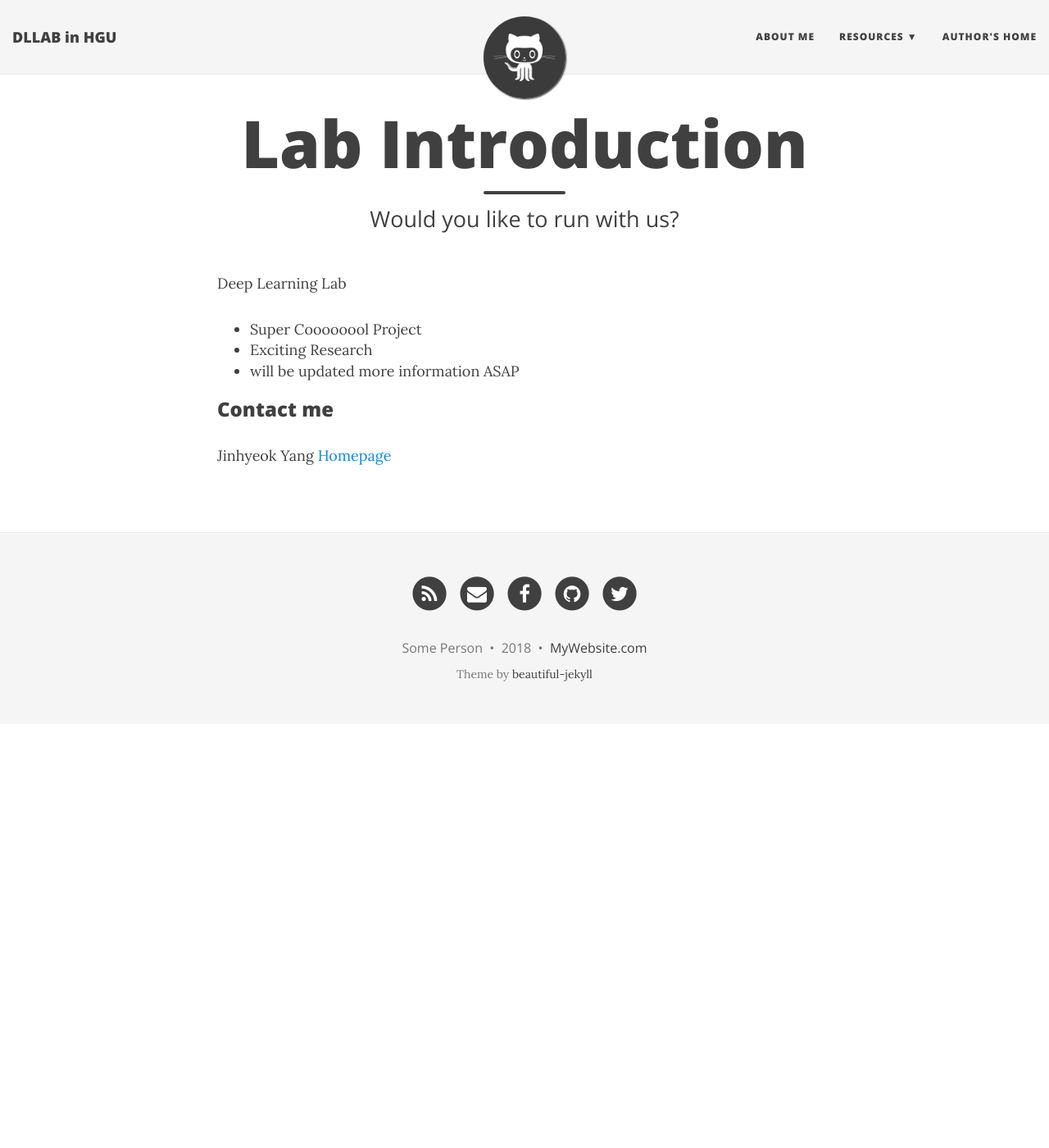
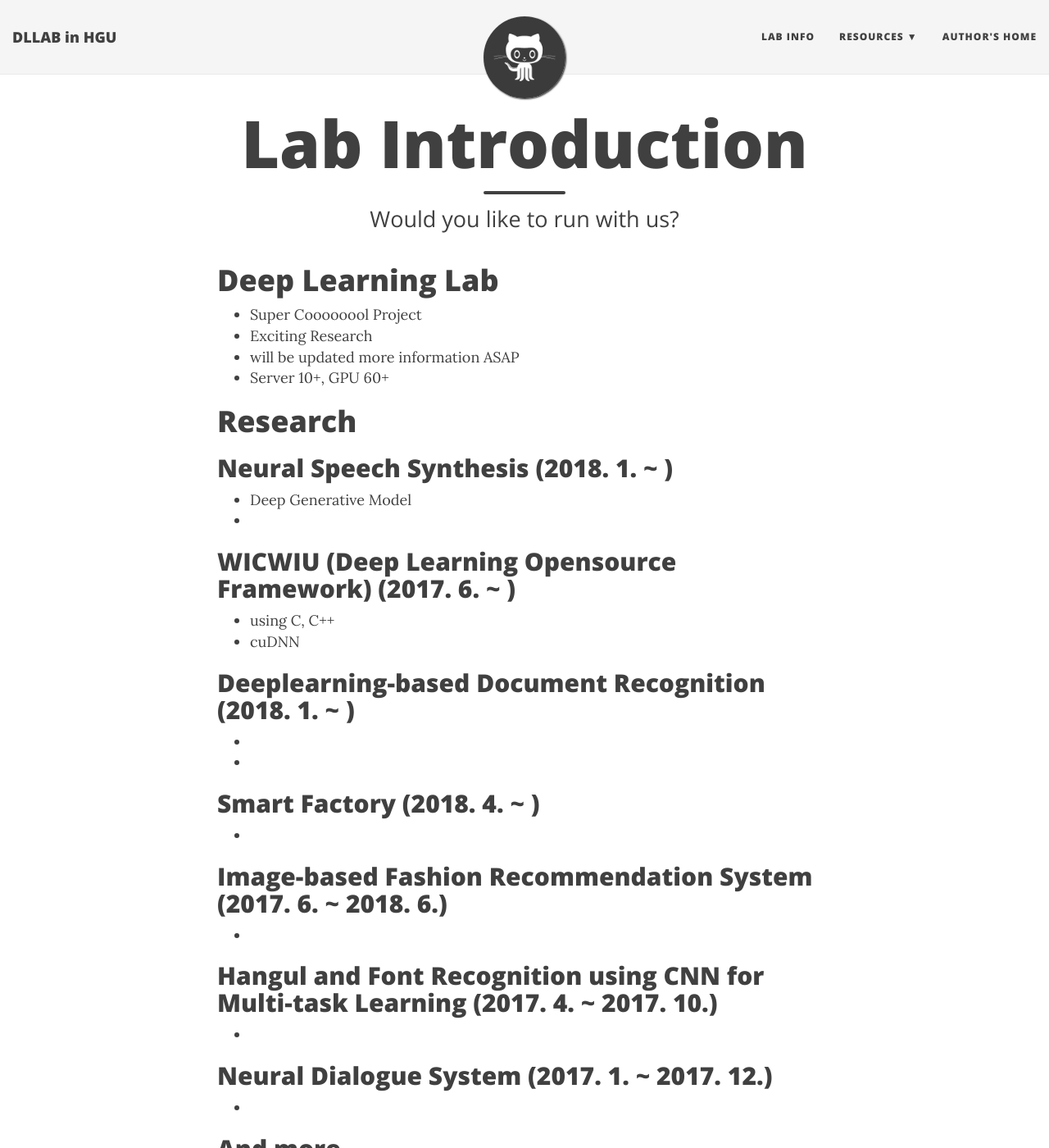
Before and after one commit to deephandong/deephandong.github.io, a Jekyll site: the page built from aboutme.md, in a window 1280 px wide and 1400 px high. Shown: the whole window at 82% size. Built offline with Jekyll 4.4.1, drawn with Linux system fonts in a browser that asks for light colours; nearby versions of some CDN libraries; some of the changed text lies outside the part shown.

Commit message:
added lab info

```diff
--- a/_config.yml
+++ b/_config.yml
@@ -17,18 +17,18 @@ baseurl: ""
 title: DLLAB in HGU
 
 # Short description of your site
-description: A virtual proof that name is awesome!
+description: awesome!
 
 # --- Navigation bar options --- #
 
 # List of links in the navigation bar
 navbar-links:
-  About Me: "aboutme"
+  Lab INFO: "aboutme"
   Resources:
+    - GitHub Pages: "https://deephandong.github.com/"
     - Beautiful Jekyll: "http://deanattali.com/beautiful-jekyll/"
     - Learn markdown: "http://www.markdowntutorial.com/"
-    - GitHub Pages: "https://pages.github.com/"
-  Author's home: "http://deanattali.com"
+  Author's home: "http://yangyangii.github.io"
 
 # Image to show in the navigation bar - image must be a square (width = height)
 # Remove this parameter if you don't want an image in the navbar
@@ -64,7 +64,7 @@ footer-link-col: "#404040"
 # Change all these values or delete the ones you don't want.
 # Important: you must keep the "name" parameter, everything else you can remove
 author:
-  name: Some Person
+  name: Yangyangii
 
 # Select your active Social Network Links.
 # Uncomment the links you want to show in the footer and add your information to each link.
@@ -72,7 +72,7 @@ author:
 # If you want to add a new link that isn't here, you'll need to also edit the file _data/SocialNetworks.yml
 social-network-links:
   rss: true
-  email: "someone@example.com"
+  email: "jhyang@handong.edu"
   facebook: daattali
   github: daattali
   twitter: daattali
@@ -99,7 +99,7 @@ share-links-active:
 
 # How to display the link to the website in the footer
 # Remove this if you don't want a link in the footer
-url-pretty: "MyWebsite.com"  # eg. "deanattali.com/beautiful-jekyll"
+url-pretty: "yangyangii.github.io"  # eg. "deanattali.com/beautiful-jekyll"
 
 # --- Web Statistics Section --- #
 
--- a/aboutme.md
+++ b/aboutme.md
@@ -4,13 +4,47 @@ title: Lab Introduction
 subtitle: Would you like to run with us?
 ---
 
-Deep Learning Lab
+# Deep Learning Lab
 
 - Super Coooooool Project
 - Exciting Research
 - will be updated more information ASAP
+- Server 10+, GPU 60+
 
-### Contact me
+
+# Research
+## Neural Speech Synthesis (2018. 1. ~ )
+- Deep Generative Model
+-
+
+## WICWIU (Deep Learning Opensource Framework) (2017. 6. ~ )
+- using C, C++
+- cuDNN
+
+## Deeplearning-based Document Recognition (2018. 1. ~ )
+-
+-
+
+## Smart Factory (2018. 4. ~ )
+-
+
+## Image-based Fashion Recommendation System (2017. 6. ~ 2018. 6.)
+-
+
+## Hangul and Font Recognition using CNN for Multi-task Learning   (2017. 4. ~ 2017. 10.)
+-
+
+## Neural Dialogue System (2017. 1. ~ 2017. 12.)
+-
+
+## And more...
+
+
+
+# Contact me
 
 Jinhyeok Yang
-[Homepage](https://yangyangii.github.io/)
+
+E-mail: [jhyang@handong.edu](jhyang@handong.edu)
+
+Homepage: [yangyangii.github.io](https://yangyangii.github.io/)
```
Also changed, not shown: _posts/2015-02-28-test-markdown.md (deleted, +0 -73 lines), _posts/2018-11-21-usage-markdown.md (added, +73 -0 lines).
